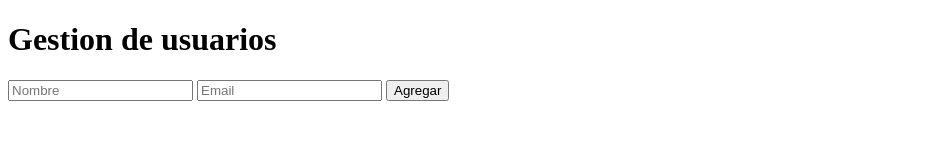
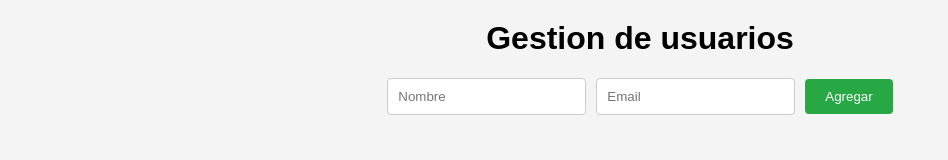
Before and after one commit to DoloresPGz/30-web-a-js-avanzado, a website: page 4-1-CRUD/index.html in a window 1280 px wide. Shown: the whole page, without its empty margins (0-948 px from the left). Drawn offline with Linux system fonts and the light colour scheme.

Commit message:
hoja de estilos implementada

```diff
--- a/4-1-CRUD/index.html
+++ b/4-1-CRUD/index.html
@@ -3,6 +3,7 @@
 <head>
     <meta charset="UTF-8">
     <meta name="viewport" content="width=device-width, initial-scale=1.0">
+    <link rel="stylesheet" href="./style.css">
     <title>Gestion de usuarios</title>
 </head>
 <body>
--- a/4-1-CRUD/style.css
+++ b/4-1-CRUD/style.css
@@ -0,0 +1,56 @@
+body {
+    font-family: Arial, sans-serif;
+    margin: 0;
+    padding: 0;
+    background-color: #f4f4f4;
+}
+
+h1 {
+    text-align: center;
+    margin-top: 20px;
+}
+
+.crud-form {
+    display: flex;
+    justify-content: center;
+    align-items: center;
+    margin: 20px;
+}
+
+input[type="text"] {
+    padding: 10px;
+    margin-right: 10px;
+    border: 1px solid #ccc;
+    border-radius: 4px;
+}
+
+.btn {
+    padding: 10px 20px;
+    background-color: #007BFF;
+    color: white;
+    border: none;
+    border-radius: 4px;
+    cursor: pointer;
+}
+
+.btn-add {
+    background-color: #28a745;
+}
+
+.user-list {
+    list-style-type: none;
+    padding: 0;
+    margin: 20px;
+}
+
+.user-list li {
+    background-color: white;
+    padding: 10px;
+    margin: 5px;
+    border: 1px solid #ccc;
+    border-radius: 4px;
+}
+
+.user-list li:hover {
+    background-color: #f0f0f0;
+}
```
